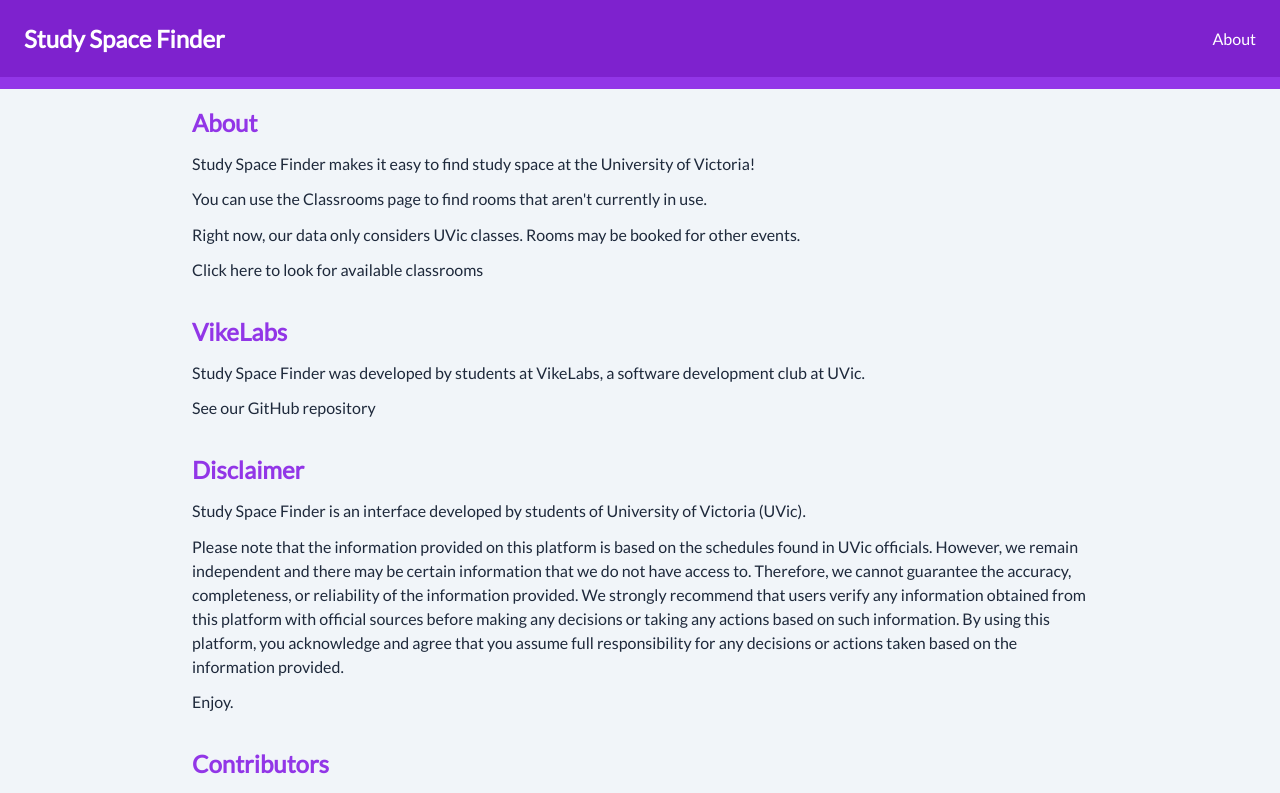
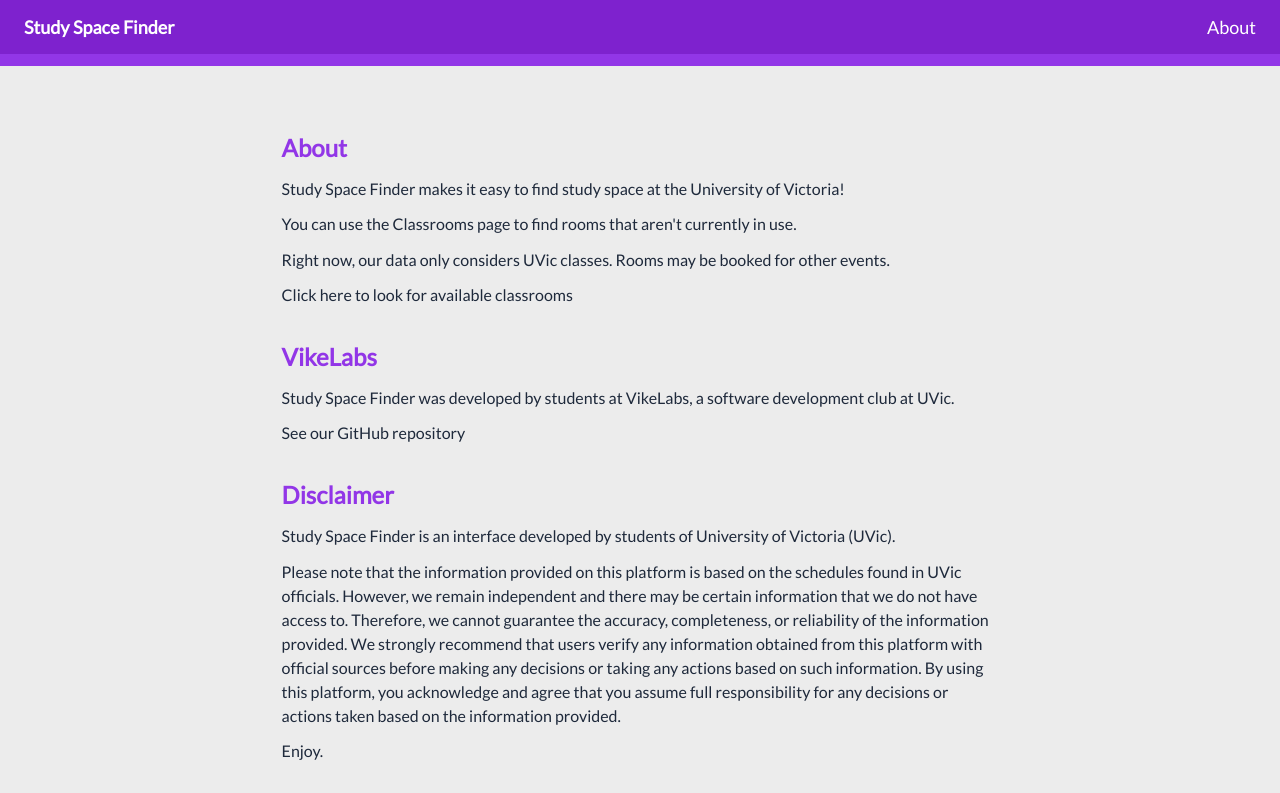
Before and after one commit to VikeLabs/StudySpaceFinder, a React (Create React App) app: page /about in a window 1280 px wide. Shown: the top 793 px of the page. Built offline with nearby package versions, Linux system fonts and the light colour scheme; no server answers.

Commit message:
ui touchups

```diff
--- a/public/index.html
+++ b/public/index.html
@@ -9,7 +9,6 @@
       name="description"
       content="Web site created using create-react-app"
     />
-    <link rel="apple-touch-icon" href="%PUBLIC_URL%/logo192.png" />
     <!--
       manifest.json provides metadata used when your web app is installed on a
       user's mobile device or desktop. See https://developers.google.com/web/fundamentals/web-app-manifest/
@@ -24,7 +23,7 @@
       work correctly both with client-side routing and a non-root public URL.
       Learn how to configure a non-root public URL by running `npm run build`.
     -->
-    <title>React App</title>
+    <title>Study Space Finder</title>
   </head>
   <body>
     <noscript>You need to enable JavaScript to run this app.</noscript>
--- a/src/components/About/css/about.module.css
+++ b/src/components/About/css/about.module.css
@@ -5,6 +5,12 @@
   flex-direction: column;
   gap: 0.7rem;
   color: var(--fg-main);
+  padding: 0 10%
+}
+
+
+.firstSection {
+  margin-top: 4em;
 }
 
 .section h2 {
--- a/src/components/About/index.tsx
+++ b/src/components/About/index.tsx
@@ -5,11 +5,12 @@
 import shortid from "shortid";
 import { FaGithub } from "react-icons/fa";
 import { Anchor } from "components/common/Anchor";
+import classNames from "classnames";
 
 function About() {
   return (
     <Container>
-      <section className={styles.section}>
+      <section className={classNames(styles.section, styles.firstSection)}>
         <h2>About</h2>
         <p className={styles.p}>
           Study Space Finder makes it easy to find study space at the University
--- a/src/components/Classrooms/ClassroomCard/classrooms.module.css
+++ b/src/components/Classrooms/ClassroomCard/classrooms.module.css
@@ -7,7 +7,7 @@
   padding: 1rem;
   -webkit-box-shadow: 2px 2px 2px 0px rgba(121, 58, 255, 0.38);
   box-shadow: 2px 2px 2px 0px var(--shadow-color);
-  width: 94%;
+  width: 100%;
   background-color: var(--bg-secondary);
   transition: background-color 0.5s;
 }
--- a/src/components/Classrooms/Classrooms.module.css
+++ b/src/components/Classrooms/Classrooms.module.css
@@ -12,6 +12,7 @@
 
 .ClassroomCardsContainer {
   display: grid;
+  margin-top: 1em;
   grid-template-columns: 1fr 1fr;
   column-gap: 1em;
   row-gap: 1em;
@@ -29,6 +30,6 @@
   .dropdownContainer {
     /* flex-direction: column; */
     justify-content: space-between;
-    width: 95%;
+    width: 100%;
   }
 }
--- a/src/components/Home/Home.module.css
+++ b/src/components/Home/Home.module.css
@@ -29,10 +29,10 @@
   .buildingContainerGrid {
     grid-template-columns: 1fr;
     column-gap: 0;
+    padding: 0 5%;
   }
 
   .searchContainer {
-    width: 90%;
     padding: 1% 5%;
   }
 }
--- a/src/components/Home/index.tsx
+++ b/src/components/Home/index.tsx
@@ -16,7 +16,7 @@
 
   return (
     <Container>
-      <PageTitle name={"Buildings"} />
+      {/* <PageTitle name={"Buildings"} /> */}
       <div className={styles.searchContainer}>
         <SearchBar onChange={setSearch} keyword={search} />
       </div>
--- a/src/components/common/Nav/Nav.module.css
+++ b/src/components/common/Nav/Nav.module.css
@@ -7,18 +7,20 @@
   position: sticky;
   top: 0;
   width: 100%;
-  padding: 1.5rem;
+  padding: 1em 1.5em;
   z-index: 999;
   border-bottom: 0.8rem solid var(--accent-lighter);
 }
 
 .nav a:hover {
   text-decoration: none;
+  color: #e7e7e7;
 }
 
 .nav a,
 .title {
   color: var(--bg-secondary);
+  font-size: large;
 }
 
 .title::after {
--- a/src/components/common/SearchBar/SearchBar.module.css
+++ b/src/components/common/SearchBar/SearchBar.module.css
@@ -11,6 +11,8 @@
   background-color: var(--bg-secondary);
   background-position: 0.75em center;
   padding-left: 2.3em;
+  margin-top: 3em;
+  margin-bottom: 1em;
 }
 
 .searchBar:focus {
--- a/src/consts.ts
+++ b/src/consts.ts
@@ -20,8 +20,9 @@
 // API RELATED
 export const API =
   process.env.NODE_ENV === "production"
-    ? process.env.API
-    : "http://127.0.0.1:8000";
+    ? process.env.REACT_APP_API
+    // : "http://127.0.0.1:8000";
+    : process.env.REACT_APP_API;
 
 if (API === "") throw new Error(`Missing API env variable on prod`);
 
--- a/src/index.css
+++ b/src/index.css
@@ -41,7 +41,7 @@
   --accent-main: hsl(272deg, 72%, 47%);
   --accent-lighter: hsl(271deg, 79%, 56%);
 
-  --bg-main: #f1f5f9;
+  --bg-main: #ececec;
   --bg-secondary: #ffffff;
 
   --fg-main: #1e293b;
```
